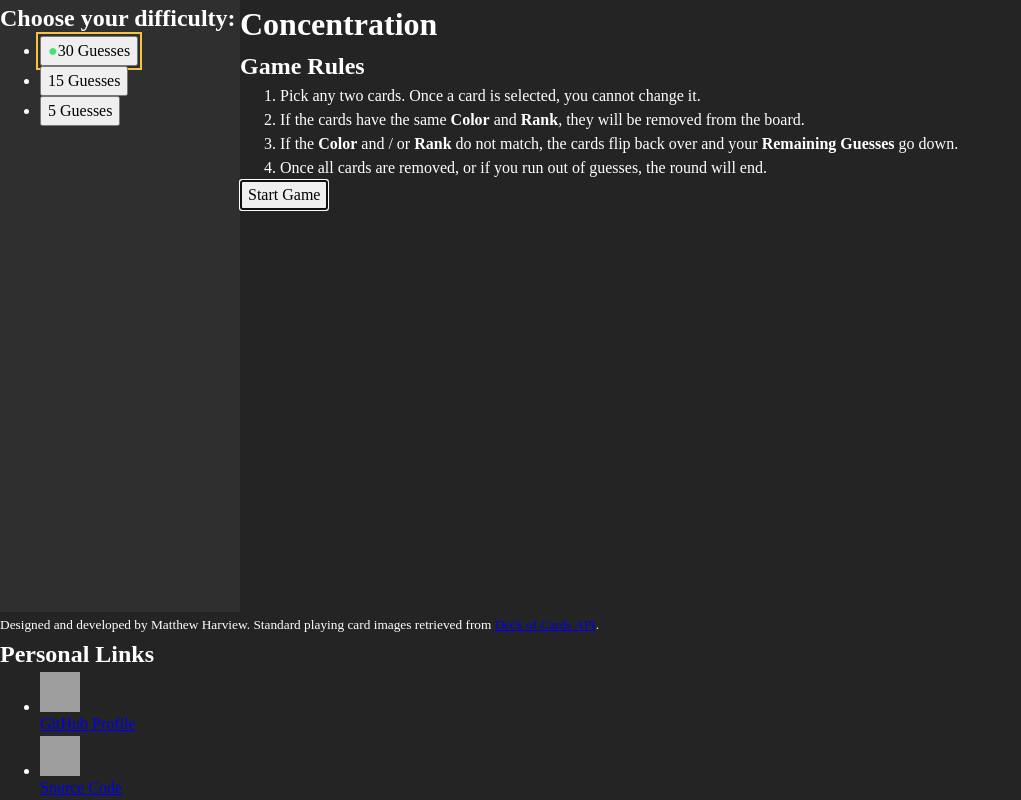
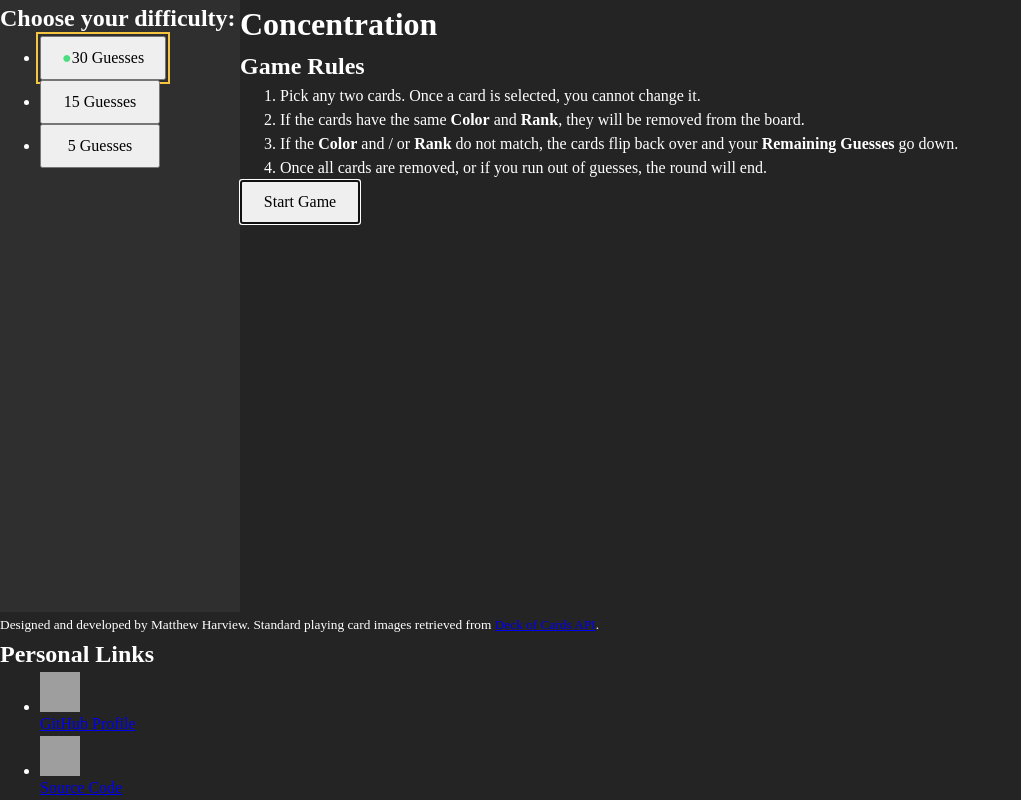
Before and after one commit to Long-Hold/memory-card, a React (Vite) app: page / in a window 1280 px wide. Shown: the whole page, without its empty margins (0-1021 px from the left). Built offline with nearby package versions, Linux system fonts and the light colour scheme; grey boxes are pictures that could not be loaded.

Commit message:
feat: add reset styling to buttons

```diff
--- a/src/reset.css
+++ b/src/reset.css
@@ -52,3 +52,12 @@ h1, h2, h3, h4, h5, h6 {
 #root, #__next {
   isolation: isolate;
 }
+
+/* Custom Reset Rules */
+button {
+  padding: 0.5em 1.25em;
+  min-width: 120px;
+  max-width: 100%;
+  min-height: 44px;
+  white-space: normal;
+}
```
